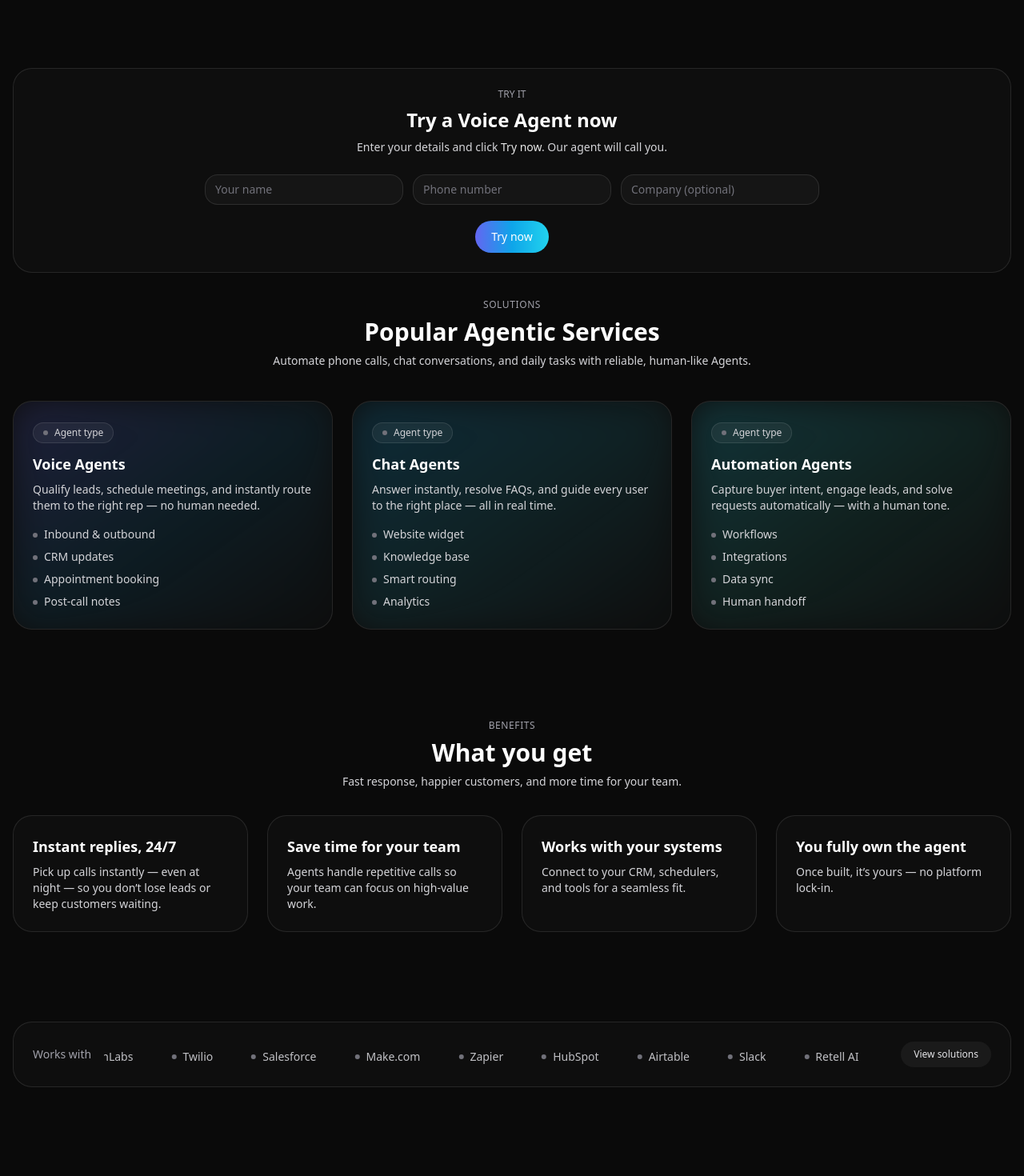
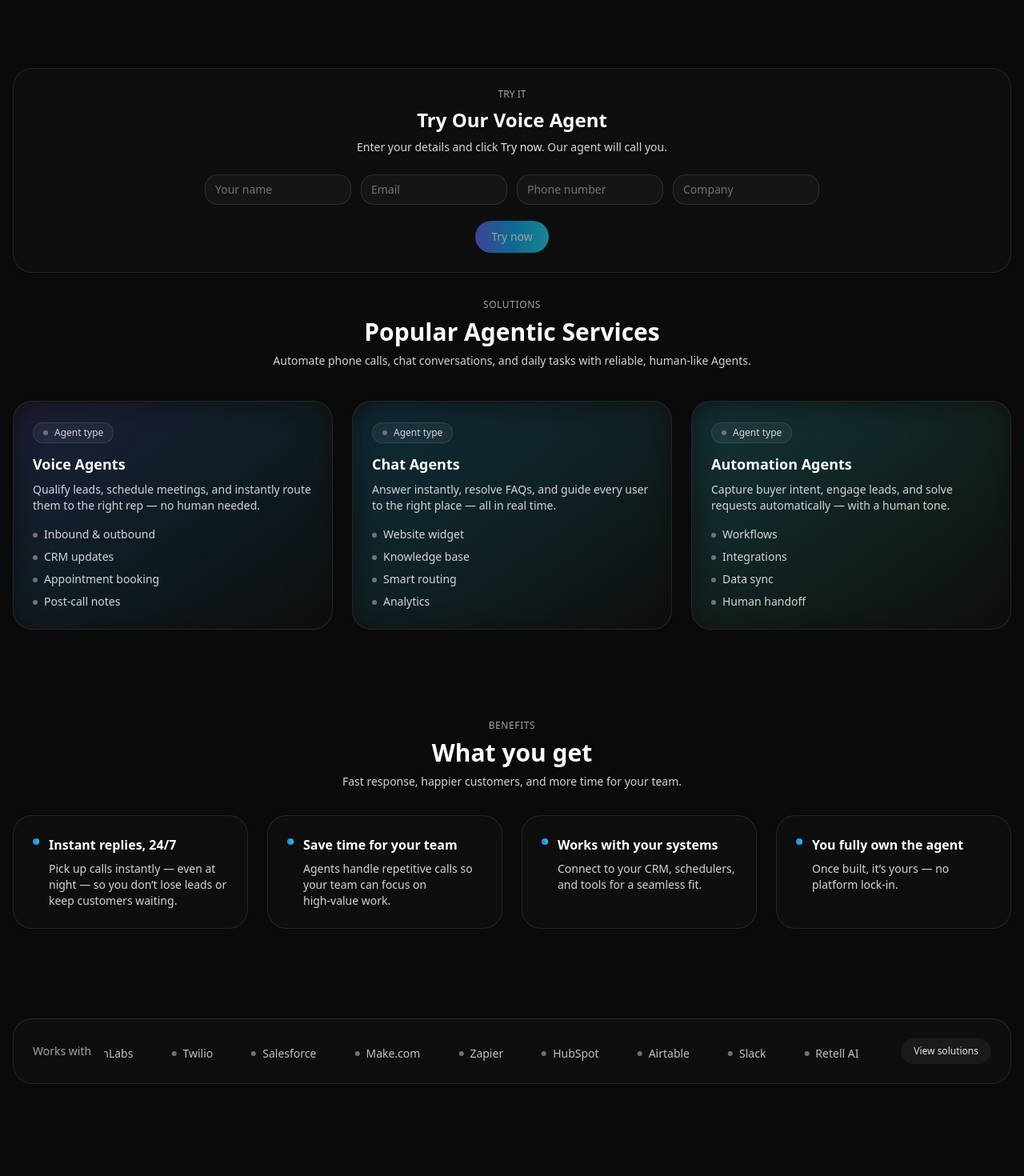
Before and after one commit to tahaissaoui-maker/autofuse-ai-site, a React (Vite) app: page / in a window 1280 px wide. Shown: the part 640-2110 px from the top of the page at 80% size. Built offline with nearby package versions, Linux system fonts and the light colour scheme.

Commit message:
Update App.tsx

```diff
--- a/src/App.tsx
+++ b/src/App.tsx
@@ -192,8 +192,8 @@ const Header = ({ route, onNavigate }) => {
           {NAV.map((item)=> (
             <a key={item.label} href={`#${item.route}`} onClick={(e)=>{e.preventDefault(); onNavigate(item.route);}} className={classNames("rounded-full px-3 py-2 text-sm transition hover:bg-white/5", route===item.route?"text-white":"text-zinc-300 hover:text-white")}>{item.label}</a>
           ))}
-          <a href={CAL_URL} target="_blank" rel="noreferrer" className="ml-2 rounded-full bg-gradient-to-r from-indigo-500 via-sky-500 to-cyan-400 px-4 py-2 text-sm font-medium text-white hover:opacity-95">Book a Free Call</a>
         </nav>
+        <a href={CAL_URL} target="_blank" rel="noreferrer" className="hidden md:inline-flex ml-4 rounded-full bg-gradient-to-r from-indigo-500 via-sky-500 to-cyan-400 px-4 py-2 text-sm font-medium text-white hover:opacity-95">Book a Strategy Call</a>
 
         <button onClick={()=>setOpen(s=>!s)} className="md:hidden inline-flex h-10 w-10 items-center justify-center rounded-xl border border-white/10 bg-white/5 text-white" aria-label="Toggle menu">
           <svg width="18" height="18" viewBox="0 0 18 18" className="opacity-90"><path d="M2 4h14M2 9h14M2 14h14" stroke="currentColor" strokeWidth="1.5"/></svg>
@@ -394,10 +394,41 @@ const ServiceCard = ({ title, desc, bullets = [], gradient = "from-indigo-500/20
   </motion.div>
 );
 
+// Benefit card used in Home > Benefits
 const Benefit = ({ title, desc }) => (
   <div className="rounded-3xl border border-white/10 bg-white/[0.02] p-6">
-    <h3 className="text-lg font-semibold text-white">{title}</h3>
-    <p className="mt-2 text-sm text-zinc-300">{desc}</p>
+    <div className="flex items-start gap-3">
+      <span className="mt-1 h-2 w-2 shrink-0 rounded-full bg-gradient-to-r from-indigo-500 via-sky-500 to-cyan-400" />
+      <div>
+        <h3 className="text-white font-semibold">{title}</h3>
+        <p className="mt-2 text-sm text-zinc-300">{desc}</p>
+      </div>
+    </div>
+  </div>
+);
+
+// CompareCard — used on Solutions & How It Works
+const CompareCard = () => (
+  <div className="rounded-3xl border border-white/10 bg-white/[0.02] p-6">
+    <h3 className="text-xl font-semibold text-white">Manual vs. With an AI Agent</h3>
+    <div className="mt-4 grid gap-4 sm:grid-cols-2">
+      <div className="rounded-2xl border border-white/10 bg-white/[0.02] p-4">
+        <div className="text-sm font-medium text-zinc-300">Before (Manual)</div>
+        <ul className="mt-2 list-disc space-y-1 pl-5 text-sm text-zinc-400">
+          <li>Missed calls & slow response times</li>
+          <li>Repetitive Q&A handled by staff</li>
+          <li>Notes scattered across tools</li>
+        </ul>
+      </div>
+      <div className="rounded-2xl border border-white/10 bg-white/[0.02] p-4">
+        <div className="text-sm font-medium text-zinc-300">After (AI Agent)</div>
+        <ul className="mt-2 list-disc space-y-1 pl-5 text-sm text-zinc-400">
+          <li>Instant answers & call routing 24/7</li>
+          <li>Bookings & updates sent to your CRM</li>
+          <li>Structured notes for every interaction</li>
+        </ul>
+      </div>
+    </div>
   </div>
 );
 
@@ -468,18 +499,23 @@ const SoundWaves = () => (
  * Try‑now lead capture (Home)
  ******************************/
 const TryCallSection = () => {
-  const [form, setForm] = useState({ name: "", phone: "", company: "" });
+  const [form, setForm] = useState({ name: "", email: "", phone: "", company: "" });
   const [status, setStatus] = useState("idle");
   const onChange = (e) => setForm((f) => ({ ...f, [e.target.name]: e.target.value }));
   const tryCall = async (e) => {
     e.preventDefault();
+    // guard: all fields required
+    if (!form.name || !form.email || !form.phone || !form.company) {
+      setStatus("error");
+      return;
+    }
     try {
       setStatus("submitting");
       const payload = { source: "autofuse-try-call", action: "try_now", ...form, callMe: true, timestamp: new Date().toISOString() };
       const res = await fetch(WEBHOOK_URL, { method: "POST", headers: { "Content-Type": "application/json" }, body: JSON.stringify(payload) });
       if (!res.ok) throw new Error("Webhook error");
       setStatus("success");
-      setForm({ name: "", phone: "", company: "" });
+      setForm({ name: "", email: "", phone: "", company: "" });
     } catch (err) {
       console.error(err);
       setStatus("error");
@@ -489,14 +525,15 @@ const TryCallSection = () => {
     <section className="mx-auto max-w-7xl px-4 pb-8">
       <div className="rounded-3xl border border-white/10 bg-white/[0.02] p-6 text-center">
         <div className="text-xs text-zinc-400">TRY IT</div>
-        <h3 className="mt-2 text-2xl font-semibold text-white">Try a Voice Agent now</h3>
+        <h3 className="mt-2 text-2xl font-semibold text-white">Try Our Voice Agent</h3>
         <p className="mt-2 text-sm text-zinc-300">Enter your details and click <span className="text-white/90">Try now</span>. Our agent will call you.</p>
-        <form onSubmit={tryCall} className="mx-auto mt-6 grid max-w-3xl gap-3 sm:grid-cols-3">
-          <input name="name" value={form.name} onChange={onChange} placeholder="Your name" className="rounded-2xl border border-white/10 bg-white/[0.03] px-3 py-2 text-sm text-white placeholder:text-zinc-500 focus:outline-none focus:ring-2 focus:ring-indigo-500/40"/>
-          <input name="phone" value={form.phone} onChange={onChange} placeholder="Phone number" className="rounded-2xl border border-white/10 bg-white/[0.03] px-3 py-2 text-sm text-white placeholder:text-zinc-500 focus:outline-none focus:ring-2 focus:ring-indigo-500/40"/>
-          <input name="company" value={form.company} onChange={onChange} placeholder="Company (optional)" className="rounded-2xl border border-white/10 bg-white/[0.03] px-3 py-2 text-sm text-white placeholder:text-zinc-500 focus:outline-none focus:ring-2 focus:ring-indigo-500/40"/>
-          <div className="sm:col-span-3 mt-2 flex justify-center">
-            <button type="submit" disabled={status==="submitting"} className="inline-flex items-center gap-2 rounded-full bg-gradient-to-r from-indigo-500 via-sky-500 to-cyan-400 px-5 py-2.5 text-sm font-medium text-white hover:opacity-95 disabled:opacity-60">
+        <form onSubmit={tryCall} className="mx-auto mt-6 grid max-w-3xl gap-3 sm:grid-cols-4">
+          <input name="name" value={form.name} onChange={onChange} placeholder="Your name" required className="rounded-2xl border border-white/10 bg-white/[0.03] px-3 py-2 text-sm text-white placeholder:text-zinc-500 focus:outline-none focus:ring-2 focus:ring-indigo-500/40"/>
+          <input name="email" type="email" value={form.email} onChange={onChange} placeholder="Email" required className="rounded-2xl border border-white/10 bg-white/[0.03] px-3 py-2 text-sm text-white placeholder:text-zinc-500 focus:outline-none focus:ring-2 focus:ring-indigo-500/40"/>
+          <input name="phone" value={form.phone} onChange={onChange} placeholder="Phone number" required className="rounded-2xl border border-white/10 bg-white/[0.03] px-3 py-2 text-sm text-white placeholder:text-zinc-500 focus:outline-none focus:ring-2 focus:ring-indigo-500/40"/>
+          <input name="company" value={form.company} onChange={onChange} placeholder="Company" required className="rounded-2xl border border-white/10 bg-white/[0.03] px-3 py-2 text-sm text-white placeholder:text-zinc-500 focus:outline-none focus:ring-2 focus:ring-indigo-500/40"/>
+          <div className="sm:col-span-4 mt-2 flex justify-center">
+            <button type="submit" disabled={status==="submitting" || !form.name || !form.email || !form.phone || !form.company} className="inline-flex items-center gap-2 rounded-full bg-gradient-to-r from-indigo-500 via-sky-500 to-cyan-400 px-5 py-2.5 text-sm font-medium text-white hover:opacity-95 disabled:opacity-60">
               {status==="submitting" ? <Spinner/> : null}
               {status==="submitting" ? "Processing…" : "Try now"}
             </button>
```
